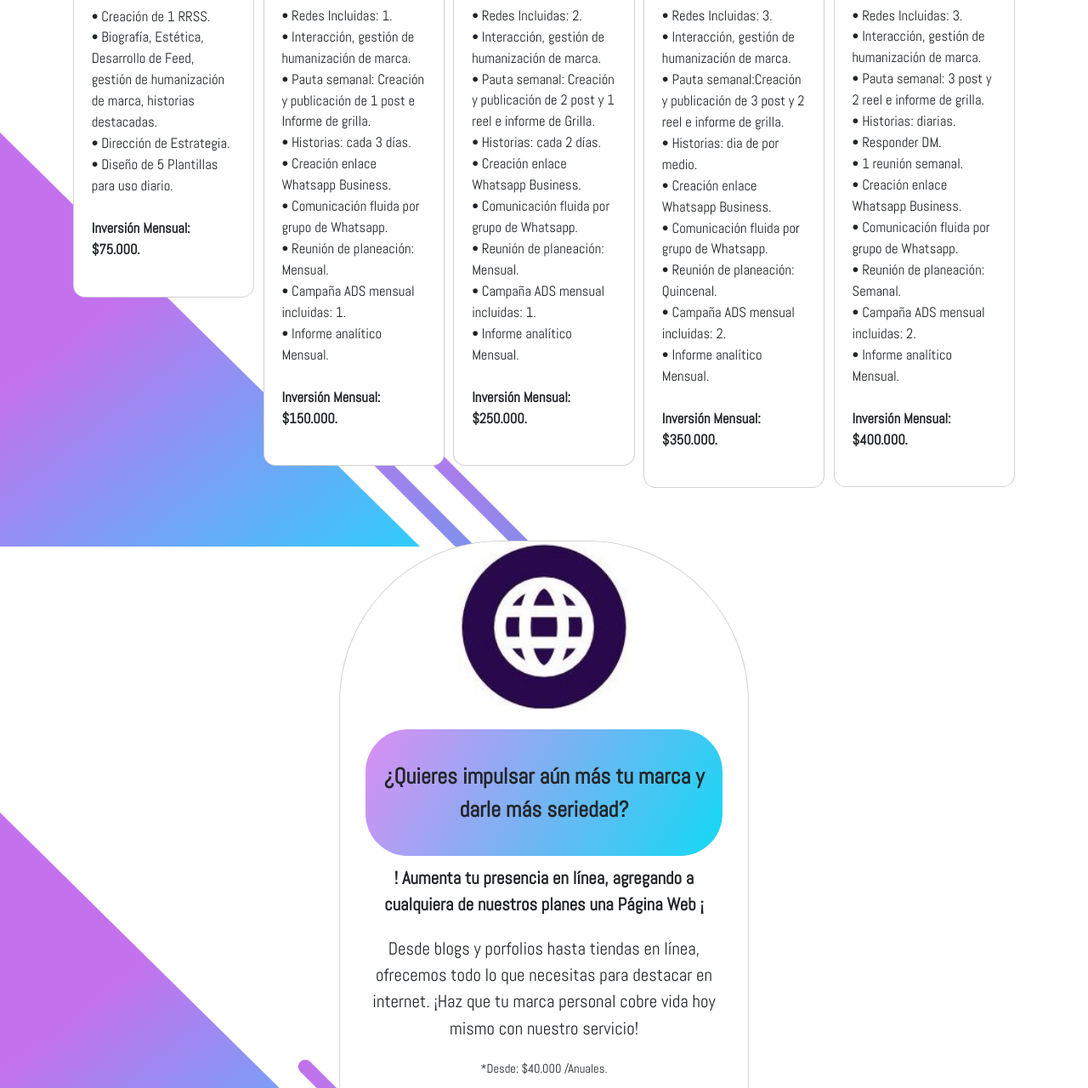
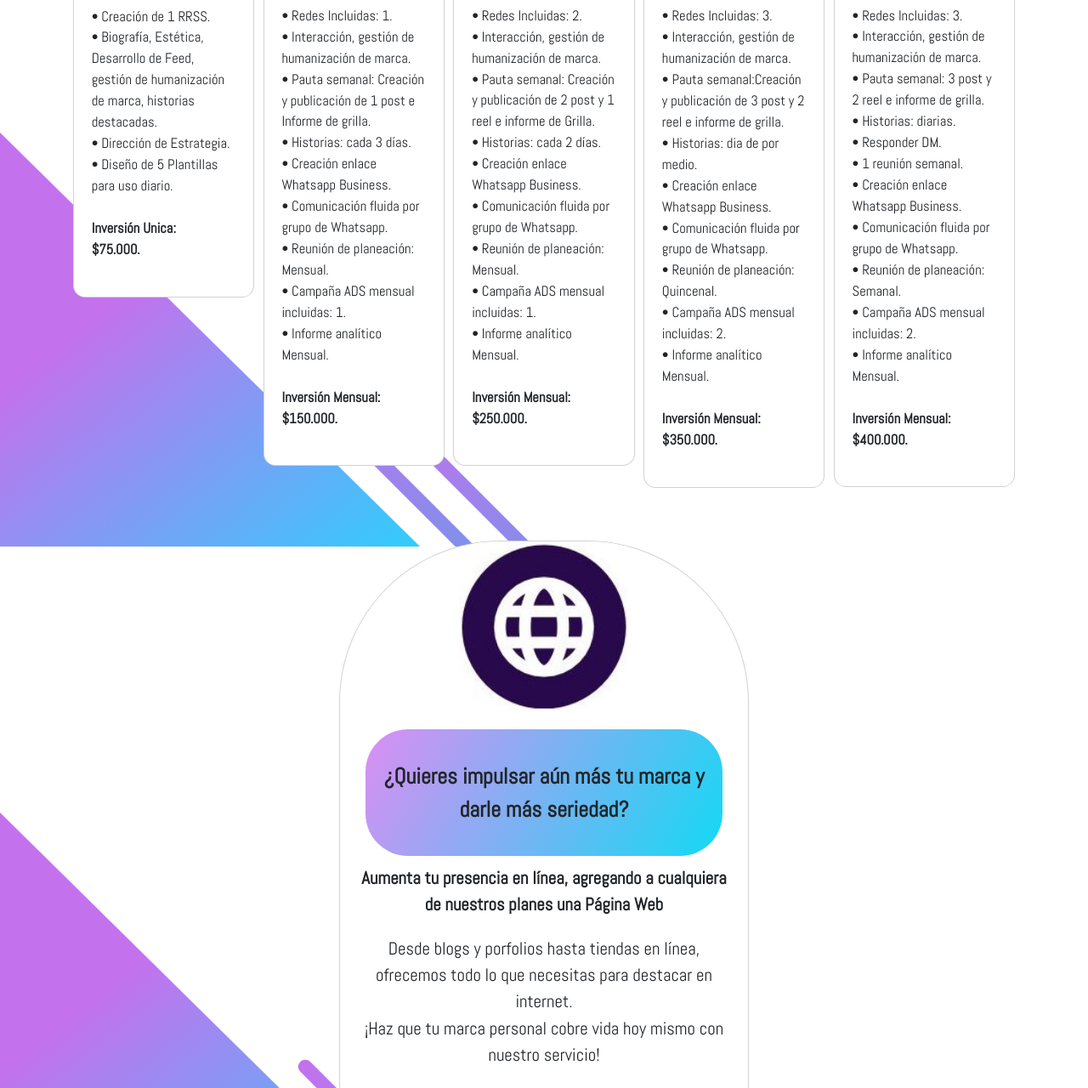
Before and after one commit to Esteban0802/Altamente-MKT, a plain HTML site: page index.html in a window 1280 px wide. Shown: the part 3183-4463 px from the top of the page at 85% size. Drawn offline with nearby package versions, Linux system fonts and the light colour scheme.

Commit message:
Modificando estructura

```diff
--- a/index.html
+++ b/index.html
@@ -184,7 +184,7 @@
                             •	Dirección de Estrategia. <br>
                             •	Diseño de 5 Plantillas para uso diario. <br>
                             <br>
-                            <span class="valor fw-bold text-center mx-auto">Inversión Mensual: <br>$75.000.</span>
+                            <span class="valor fw-bold text-center mx-auto">Inversión Unica: <br>$75.000.</span>
                         </p>
                     </div>
                 </div>
@@ -284,8 +284,8 @@
             <img src="img/web-1.jpg" class="img-web card-img-top img-fluid mx-auto" alt="web">
             <div class="card-body text-center">
                 <p class="card-title text-center mx-auto fs-5 overflow-hidden fw-bold py-3" id="somos">¿Quieres impulsar aún más tu marca y darle más seriedad?</p>
-                <p class="fs-6 fw-bold text-center">! Aumenta tu presencia en línea, agregando a cualquiera de nuestros planes una Página Web ¡</p>
-                <p class="fs-6 text-center">Desde blogs y porfolios hasta tiendas en línea, ofrecemos todo lo que necesitas para destacar en internet. ¡Haz que tu marca personal cobre vida hoy mismo con nuestro servicio!</p>
+                <p class="fs-6 fw-bold text-center">Aumenta tu presencia en línea, agregando a cualquiera de nuestros planes una Página Web</p>
+                <p class="fs-6 text-center">Desde blogs y porfolios hasta tiendas en línea, ofrecemos todo lo que necesitas para destacar en internet. <br> ¡Haz que tu marca personal cobre vida hoy mismo con nuestro servicio!</p>
                 <p class="precio text-center">*Desde: $40.000 /Anuales.</p>
             </div>
         </div>
```
